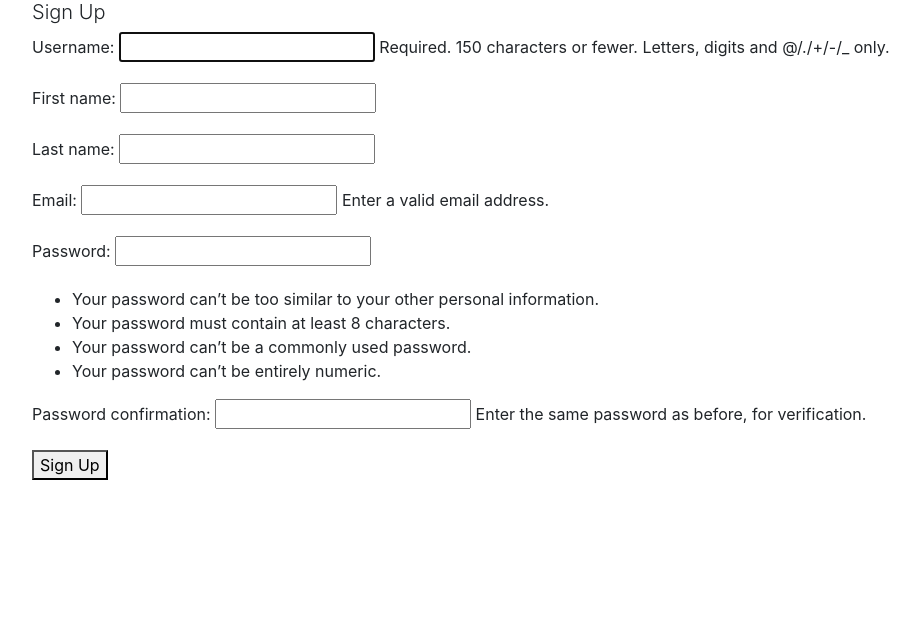
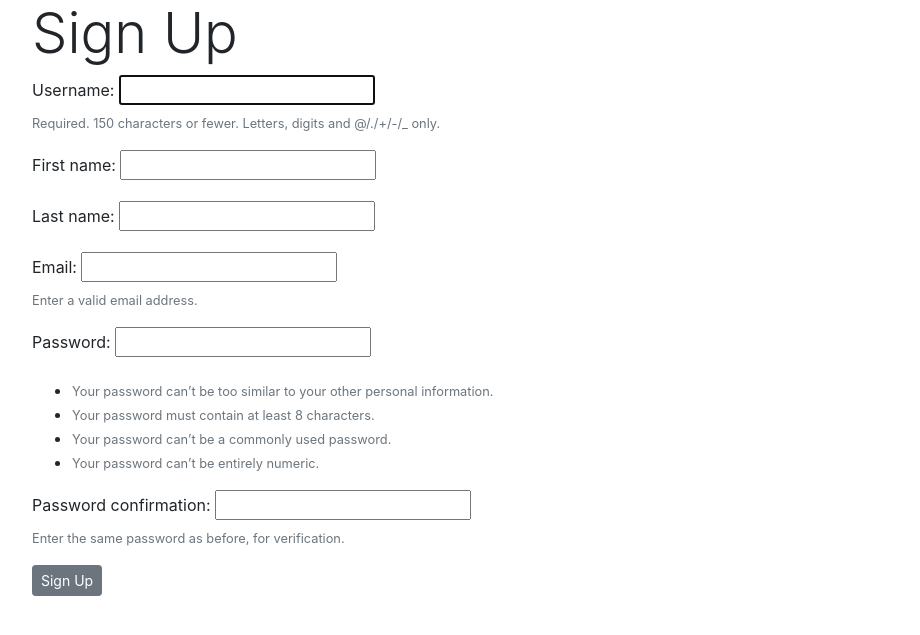
Before and after one commit to jerryarciaga/TheHRClerk, a Django app: page /accounts/signup/ in a window 1280 px wide. Shown: the part 56-691 px from the top of the page, without its empty margins (53-973 px from the left). Run offline with Django 3.2, Linux system fonts and the light colour scheme; some libraries are stand-ins or nearby versions.

Commit message:
Added control to html

```diff
--- a/templates/accounts/signup.html
+++ b/templates/accounts/signup.html
@@ -3,10 +3,20 @@
 {% block title %} TheHRClerk - Sign Up{% endblock %}
 
 {% block content %}
-<h1 class="lead">Sign Up</h1>
+<h1 class="lead display-4">Sign Up</h1>
 <form method="post">
     {% csrf_token %}
-    {{ form.as_p }}
-    <button type="submit">Sign Up</button>
+    {% for field in form %}
+    <p>
+        {{ field.label_tag }} {{ field }}<br>
+        {% if field.help_text %}
+            <small class="text-muted">{{ field.help_text }}</small>
+        {% endif %}
+        {% for error in field.errors %}
+            <p style="color: red">{{ error }}</p>
+        {% endfor %}
+    </p>
+    {% endfor %}
+    <button type="submit" class="btn btn-secondary btn-sm">Sign Up</button>
 </form>
 {% endblock %}
```
